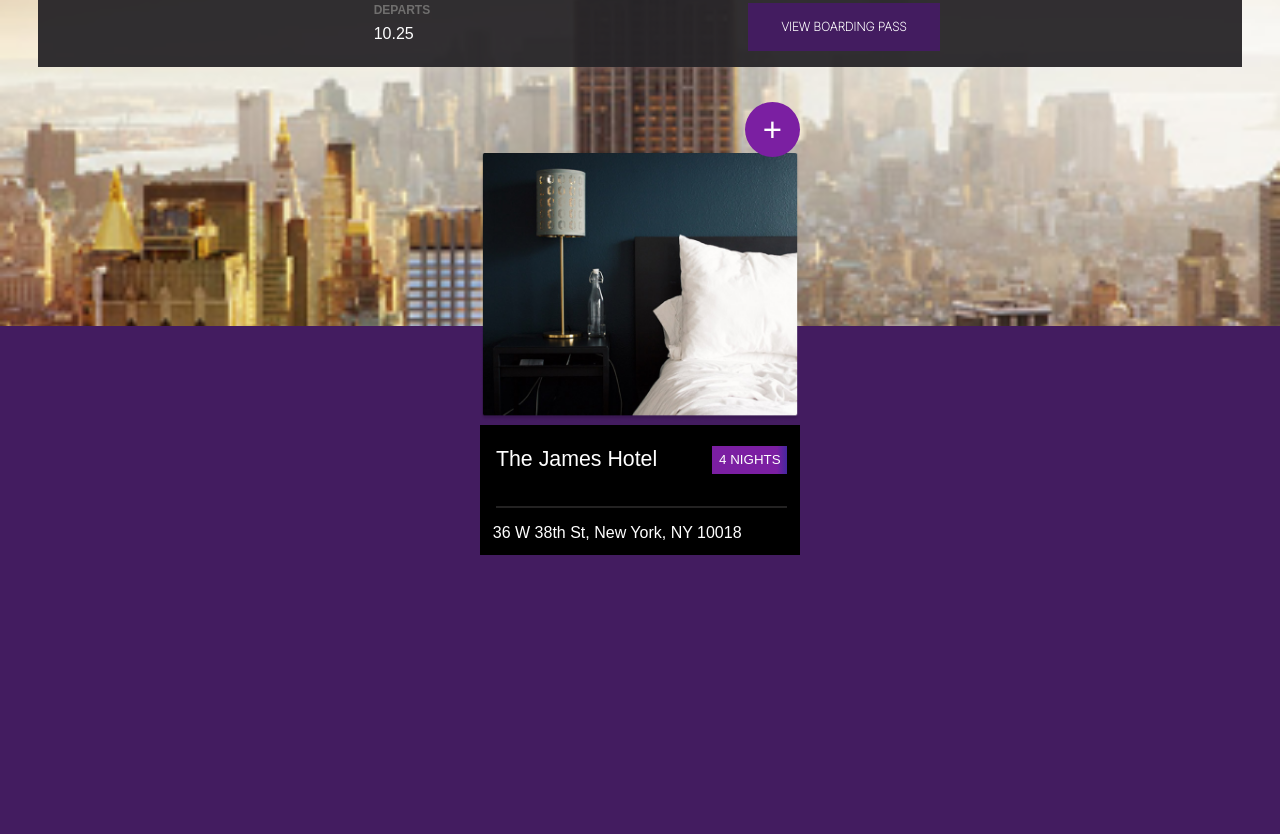
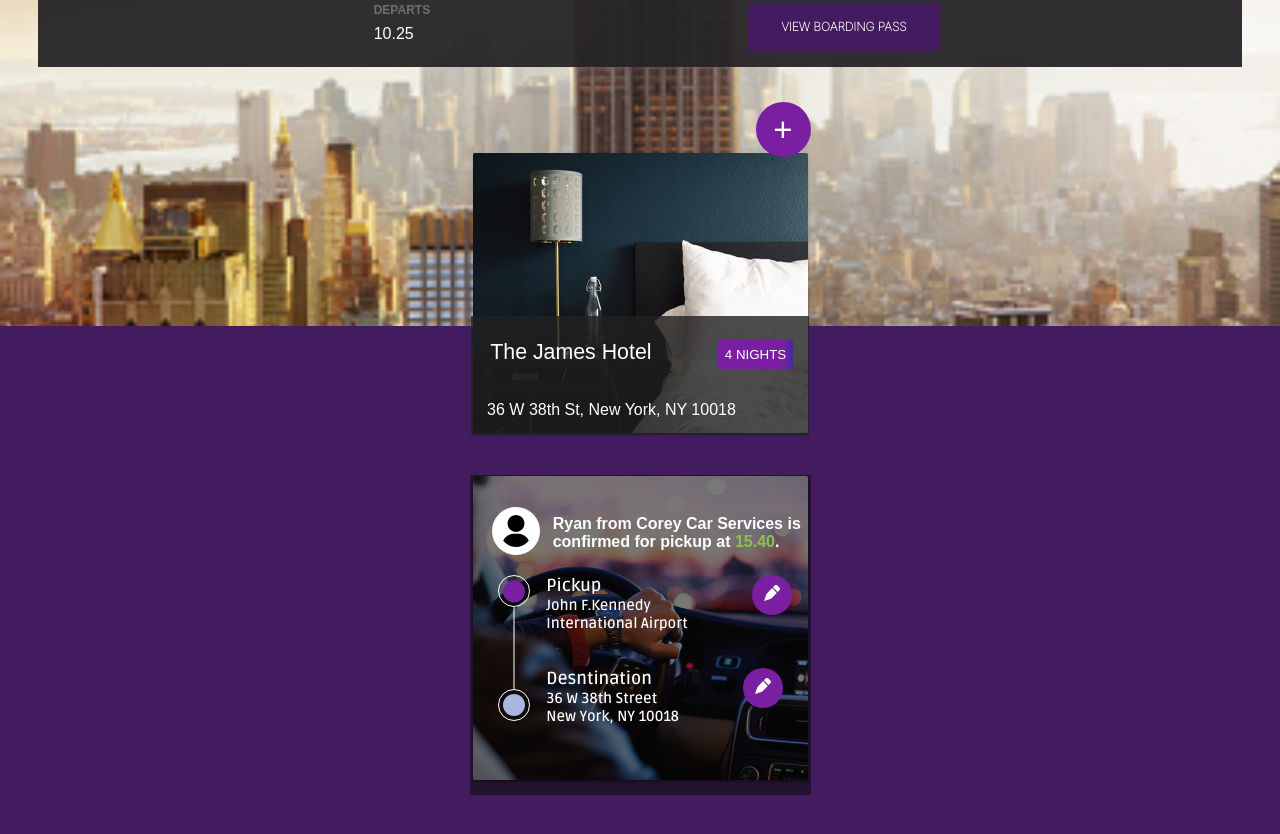
Before and after one commit to olirrvt/falqon, a plain HTML site: page index.html in a window 1280 px wide. Shown: the part 474-1308 px from the top of the page. Before the commit the page ends 1189 px from the top, so only its background shows below. Drawn offline with Linux system fonts and the light colour scheme.

Commit message:
Adicionando segunda lacuna

```diff
--- a/index.html
+++ b/index.html
@@ -93,14 +93,11 @@
                 <button>+</button>
             </div>
 
-          <div class="box-hotel">
+            <div class="card-hotel">
+                <img class="box-img-hotel" src="public/assets/img/quarto.png" alt="quarto-hotel">
 
-            <div class="box-img-hotel">
-                <img class="img-quarto" src="public/assets/img/quarto.png" alt="cama-branca">
-            </div>
 
             <div class="footer-box-hotel">
-
                 <div class="info-hotel">
                     <spam class="titulo-hotel">The James Hotel</spam>
                     <spam class="days-hotel">4 NIGHTS</spam>
@@ -110,9 +107,50 @@
                     <div></div>
                     <div>36 W 38th St, New York, NY 10018</div>
                 </div>
+            </div>
+            </div>
+        </div>
+
+        <div class="box-car">
+            <div class="background-cinza">
+
+                <div class="container-user">
+                    <div>
+                        <img class="user-img" src="public/assets/img/user.png" alt="user-imagem">
+                    </div>
+                    <div class="conteudo-usuario">
+                        <spam class="text-user">Ryan from Corey Car Services is confirmed for pickup at <spam class="price-user">15.40</spam>.</span>
+                    </div>
+                </div>
+
+                <div class="container-viagens">
+
+                    <div>
+                        <img src="public/assets/svg/destino.svg" alt="ilustracao-de-uma-rota">
+                    </div>
+
+                    <div class="info-viagens">
+
+                        <div class="container-info">
+                            <div class="conteudo-escrito-info">
+                                <span class="titulo">Pickup</span> <br>
+                                <span>John F.Kennedy <br> International Airport</span>
+                            </div>
+                            <button class="edit-btn"><img src="public/assets/svg/lapis.svg" alt="lapis-branco"></button>
+                        </div>
+
+                        <div class="container-info">
+                            <div class="conteudo-escrito-info">
+                                <span class="titulo">Desntination</span> <br>
+                                <span>36 W 38th Street <br> New York, NY 10018</span>
+                            </div>
+                            <button class="edit-btn"><img src="public/assets/svg/lapis.svg" alt="lapis-branco"></button>
+                        </div>
+                    </div>
 
                 </div>
 
+            </div>
         </div>
 
         </div>
--- a/public/css/styles.css
+++ b/public/css/styles.css
@@ -1,5 +1,7 @@
 /* Inter Font */
 @import url('https://fonts.googleapis.com/css2?family=Inter:wght@100&display=swap');
+/* Ruda Font */
+@import url('https://fonts.googleapis.com/css2?family=Ruda:wght@600&display=swap');
 
 body {
     box-sizing: border-box;
@@ -8,6 +10,7 @@ body {
     color: #fff;
     background-color: #431C60;
     font-family: Arial, Helvetica, sans-serif;
+    height: 100vh;
     /* overflow-y: scroll; */
 }
 
@@ -197,30 +200,24 @@ main {
     z-index: 10;
 }
 
-.box-img-hotel {
+.card-hotel {
     position: relative;
 }
 
-.img-quarto {
-    width: 40vh;
-}
-
 .footer-box-hotel {
-    display: flex;
-    flex-direction: column;
-    gap: 3em;
-    background: rgb(0, 0, 0);
-    padding: 0.8em;
-    margin: 0 0 10em 0;
+    position: absolute;
+    left: 0.1em;
+    right: 0.1em;
+    bottom: 0.5em;
+    padding: 1em;
+    background-color: #212121cc;
 }
 
 .info-hotel {
     display: flex;
     flex-direction: row;
     justify-content: space-between;
-    align-items: center;
     margin: 0.5em 0 0 0.2em;
-    border-bottom: #232222 2px solid;
     padding-bottom: 2em;
 }
 
@@ -236,6 +233,91 @@ main {
     font-size: 10pt;
 }
 
-.coordenadas-hotel {
-    margin-top: -2em;
+/* Cars Services */
+
+.box-car {
+    position: relative;
+    top: 2rem;
+    background-image: url("../assets/img/carro.png");
+    background-size: 100% auto;
+    background-repeat: no-repeat;
+    height: 40vh;
 }
+
+.background-cinza {
+    position: absolute;
+    top: 0;
+    left: 0;
+    width: 100%;
+    height: 100%;
+    background-color: #0a0a0a8c;
+    z-index: 999;
+}
+
+/* User Area */
+
+.container-user {
+    margin: 2em 0 0 1.4em;
+    display: flex;
+    flex-direction: row;
+    align-items: center;
+    font-weight: 600;
+}
+
+.conteudo-usuario {
+    margin: 0 0 0 0.8em;
+}
+
+.price-user {
+    color: #8BC34A;
+}
+
+.user-img {
+    width: 4vh;
+    height: 4vh;
+    padding: 0.5em;
+    background-color: #FFFF;
+    border-radius: 100%;
+}
+
+/* Viagens de Carro */
+
+.container-viagens {
+    display: flex;
+    flex-direction: row;
+    margin: 1em 0 0 1.8em;
+}
+
+.info-viagens {
+    display: flex;
+    flex-direction: column;
+    justify-content: space-between;
+    margin: 0 0 0 1em;
+}
+
+.container-info {
+    display: flex;
+    flex-direction: row;
+    gap: 4em;
+}
+
+.conteudo-escrito-info {
+    font-size: 11pt;
+    font-weight: 700;
+    font-family: 'Ruda', sans-serif;
+}
+
+.titulo {
+    font-size: 13pt;
+    font-weight: 800;
+}
+
+.edit-btn {
+    background-color: #7B1FA2;
+    border: none;
+    padding: 0.5em;
+    border-radius: 50%;
+    width: 40px;
+    height: 40px;
+    cursor: pointer;
+}
```
Also changed, not shown: public/assets/img/carro.png (added), public/assets/img/user.png (added), public/assets/svg/destino.svg (added), public/assets/svg/lapis.svg (added), public/assets/svg/localizacao.svg (added). Lines whose indentation alone changed are shown as unchanged.
